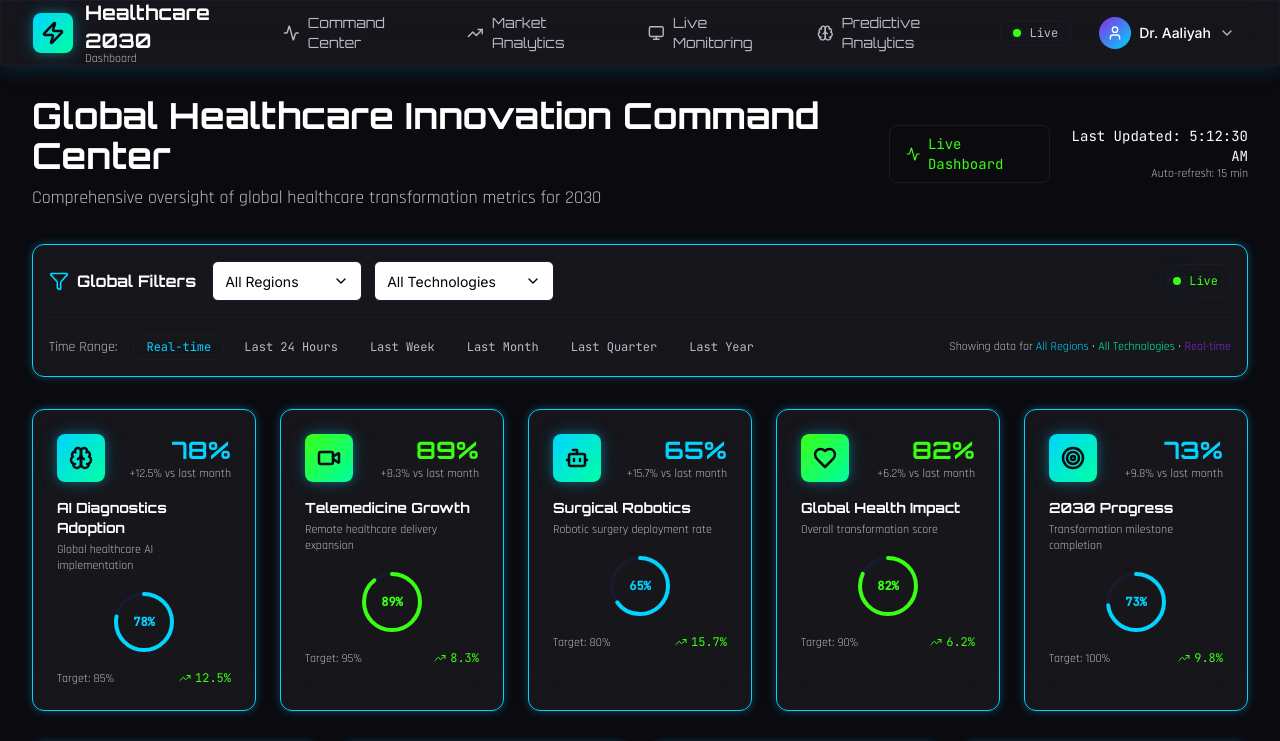
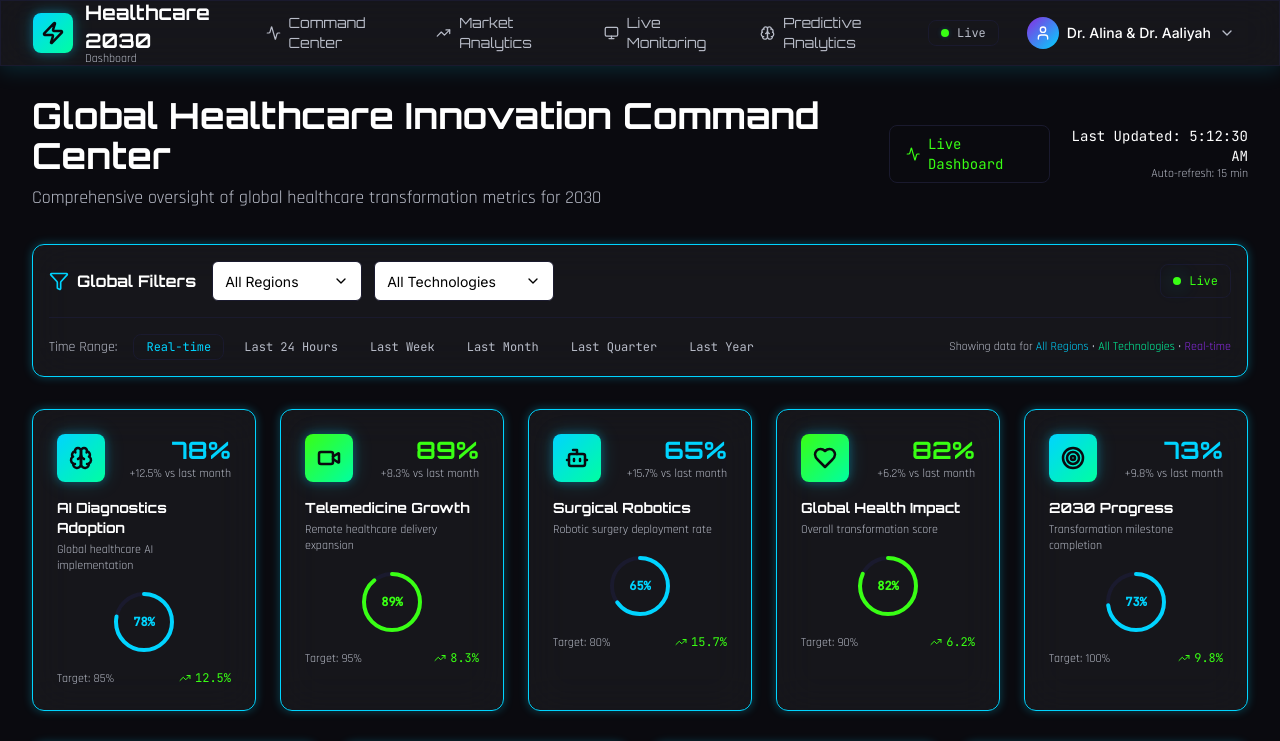
Before and after one commit to rht1419/healthcare_2030_dashboard, a React (Vite) app: page / in a window 1280 px wide. Shown: the top 741 px of the page. Built offline with nearby package versions, Linux system fonts and the light colour scheme.

Commit message:
Update desktop view doctor name to Dr. Alina & Dr. Aaliyah in NavigationBar
cgen-735af01ec55c4cd284999faeb3ebce81

```diff
--- a/src/components/ui/NavigationBar.jsx
+++ b/src/components/ui/NavigationBar.jsx
@@ -129,7 +129,7 @@ const NavigationBar = () => {
                 </div>
                 <div className="hidden md:flex items-center space-x-2">
                   <span className="text-sm font-medium text-foreground">
-                    Dr. Aaliyah
+                    Dr. Alina & Dr. Aaliyah
                   </span>
                 </div>
                 {/* Mobile view - Doctor name with live dot */}
```
